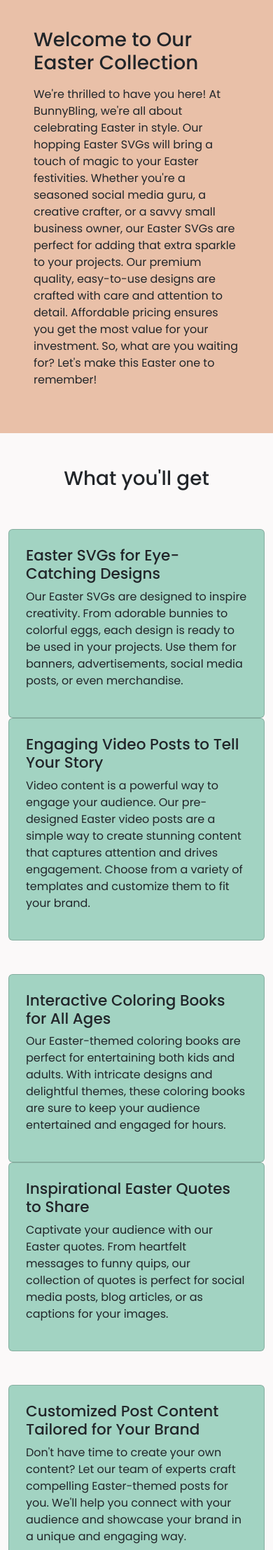
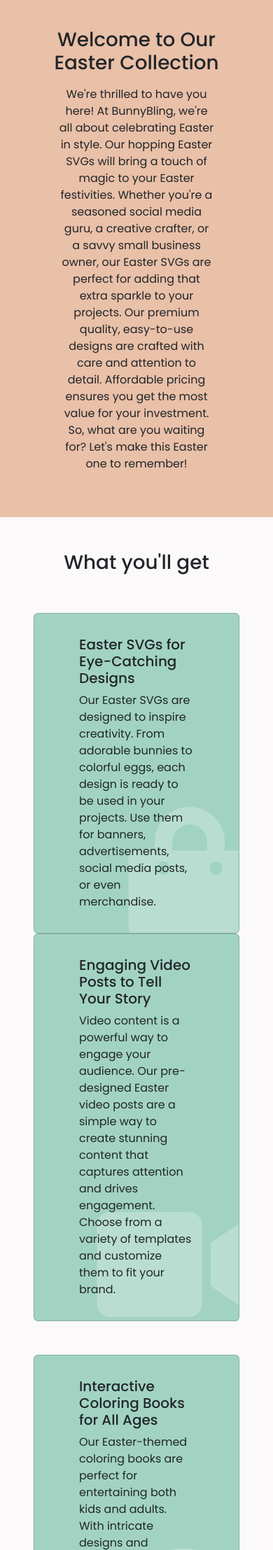
Before and after one commit to mdikavw/jv-easter-salespage, a PHP site: page / in a window 390 px wide. Shown: the part 1158-3373 px from the top of the page at 70% size. Run offline with PHP 8.4, Linux system fonts and the light colour scheme; some libraries are stand-ins or nearby versions.

Commit message:
[FEAT] Made SVG & Coloring Books Display Page [FEAT] Add Card's Icons

```diff
--- /dev/null
+++ b/includes/coloring-book-section.php
@@ -0,0 +1,35 @@
+<div class="container-fluid p-5 bg-info d-flex flex-column align-items-center">
+
+    <h3 class="mb-5">Coloring Book Bundle</h3>
+    <div class="row justify-content-center align-items-center mb-5 w-75">
+        <div class="col-md-6">
+            <p>
+                Easter isn't just about egg hunts and chocolate bunnies—it's also a time for creativity and relaxation.
+                Coloring isn't just for kids; it's a proven stress-reliever for adults too, and a perfect addition to
+                your yoga routine.
+
+                As a business owner, you can draw in more customers and enhance your revenue by offering these free
+                Easter coloring pages. And why not take it a step further? Create beautiful Easter coloring books for
+                sale.
+
+                With this bundle, you'll receive 10 delightful Easter-themed coloring pages in both .png and .PSD
+                formats (2500 x 3300 pixels). Use them as is or tweak them to your heart's content. Let the Easter
+                spirit and creativity flow!"
+            </p>
+        </div>
+        <div class="col-md-6 d-flex justify-content-center">
+            <img src="https://via.placeholder.com/300x400" alt="Placeholder Image" />
+        </div>
+    </div>
+    <div class="row justify-content-center">
+        <?php for ($i = 0; $i < 10; $i++) : ?>
+        <div class="col-md-2">
+            <img src="https://via.placeholder.com/300x400" class="img-fluid mb-4">
+        </div>
+        <?php if (($i + 1) % 5 === 0) : ?>
+    </div>
+    <div class="row justify-content-center">
+        <?php endif; ?>
+        <?php endfor; ?>
+    </div>
+</div>
--- a/includes/summary.php
+++ b/includes/summary.php
@@ -1,14 +1,16 @@
-<div class="container-fluid py-5 bg-light">
+<div class="container-fluid p-5 bg-light">
     <div class="d-flex flex-column justify-content-center align-items-center">
         <h1>What you'll get</h1>
     </div>
     <div class="row my-5">
         <div class="col-lg-6">
-            <div class="card bg-success mb-3 h-100 p-2">
-                <div class="card-body">
-                    <h4 class="card-title">
+            <div class="card px-5 bg-success mb-3 h-100 p-2 position-relative overflow-hidden">
+                <div class="card-body d-flex flex-column justify-content-center align-items-center">
+                    <i class="fas fa-shopping-bag fa-10x opacity-25 text-white position-absolute bottom-0 end-0"></i>
+                    <div class="z-1">
+                        <h5 class="card-title">
                             Easter SVGs for Eye-Catching Designs
-                    </h4>
+                        </h5>
                         <p class="card-text">
                             Our Easter SVGs are designed to inspire creativity. From
                             adorable bunnies to colorful eggs, each design is ready to be
@@ -18,12 +20,15 @@
                     </div>
                 </div>
             </div>
+        </div>
         <div class="col-lg-6">
-            <div class="card bg-success mb-3 h-100 p-2">
-                <div class="card-body">
-                    <h4 class="card-title">
+            <div class="card px-5 bg-success mb-3 h-100 p-2 position-relative overflow-hidden">
+                <div class="card-body d-flex flex-column justify-content-center align-items-center">
+                    <i class="fas fa-video fa-10x opacity-25 text-white position-absolute bottom-0 end-0"></i>
+                    <div class="z-1">
+                        <h5 class="card-title">
                             Engaging Video Posts to Tell Your Story
-                    </h4>
+                        </h5>
                         <p class="card-text">
                             Video content is a powerful way to engage your audience. Our
                             pre-designed Easter video posts are a simple way to create
@@ -35,33 +40,34 @@
                 </div>
             </div>
         </div>
+    </div>
 
     <div class="row my-5">
         <div class="col-lg-6">
-            <div class="card bg-success mb-3 h-100 p-2">
-                <div class="card-body">
-                    <h4 class="card-title">
-                        Interactive Coloring Books for All Ages
-                    </h4>
-                    <p class="card-text">
-                        Our Easter-themed coloring books are perfect for entertaining
-                        both kids and adults. With intricate designs and delightful
-                        themes, these coloring books are sure to keep your audience
-                        entertained and engaged for hours.
-                    </p>
+            <div class="card px-5 bg-success mb-3 h-100 p-2 position-relative overflow-hidden">
+                <div class="card-body d-flex flex-column justify-content-center align-items-center">
+                    <i class="fas fa-palette fa-10x opacity-25 text-white position-absolute bottom-0 end-0"></i>
+                    <div class="z-1">
+                        <h5 class="card-title">Interactive Coloring Books for All Ages</h5>
+                        <p class="card-text">Our Easter-themed coloring books are perfect for entertaining both kids and
+                            adults. With intricate designs and delightful themes, these coloring books are sure to keep
+                            your
+                            audience entertained and engaged for hours.</p>
+                    </div>
                 </div>
             </div>
         </div>
         <div class="col-lg-6">
-            <div class="card bg-success mb-3 h-100 p-2">
-                <div class="card-body">
-                    <h4 class="card-title">Inspirational Easter Quotes to Share</h4>
-                    <p class="card-text">
-                        Captivate your audience with our Easter quotes. From heartfelt
-                        messages to funny quips, our collection of quotes is perfect for
-                        social media posts, blog articles, or as captions for your
-                        images.
-                    </p>
+            <div class="card px-5 bg-success mb-3 h-100 p-2 position-relative overflow-hidden">
+                <div class="card-body d-flex flex-column justify-content-center align-items-center">
+                    <i class="fas fa-quote-right fa-10x opacity-25 text-white position-absolute bottom-0 end-0"></i>
+                    <div class="z-1">
+                        <h5 class="card-title">Inspirational Easter Quotes to Share</h5>
+                        <p class="card-text">Captivate your audience with our Easter quotes. From heartfelt messages to
+                            funny quips, our collection of quotes is perfect for social media posts, blog articles, or
+                            as
+                            captions for your images.</p>
+                    </div>
                 </div>
             </div>
         </div>
@@ -69,42 +75,33 @@
 
     <div class="row my-5">
         <div class="col-lg-6">
-            <div class="card bg-success mb-3 h-100 p-2">
-                <div class="card-body">
-                    <h4 class="card-title">
-                        Customized Post Content Tailored for Your Brand
-                    </h4>
-                    <p class="card-text">
-                        Don't have time to create your own content? Let our team of
-                        experts craft compelling Easter-themed posts for you. We'll help
-                        you connect with your audience and showcase your brand in a
-                        unique and engaging way.
-                    </p>
+            <div class="card px-5 bg-success mb-3 h-100 p-2 position-relative overflow-hidden">
+                <div class="card-body d-flex flex-column justify-content-center align-items-center">
+                    <i class="fas fa-heart fa-10x opacity-25 text-white position-absolute bottom-0 end-0"></i>
+                    <div class="z-1">
+                        <h5 class="card-title">Customized Post Content Tailored for Your Brand</h5>
+                        <p class="card-text">Don't have time to create your own content? Let our team of experts craft
+                            compelling Easter-themed posts for you. We'll help you connect with your audience and
+                            showcase
+                            your brand in a unique and engaging way.</p>
+                    </div>
                 </div>
             </div>
         </div>
         <div class="col-lg-6">
-            <div class="card bg-success mb-3 h-100 p-2">
-                <div class="card-body">
-                    <h4 class="card-title">Why Choose Us?</h4>
+            <div class="card px-5 bg-success mb-3 h-100 p-2">
+                <div class="card-body d-flex flex-column justify-content-center align-items-center">
+                    <h5 class="card-title">Why Choose Us?</h5>
                     <ul>
-                        <li class="card-text">
-                            Premium Quality: Our products are crafted with care and
-                            attention to detail.
-                        </li>
-                        <li class="card-text">
-                            Easy to Use: Our products are user-friendly, allowing you to
-                            create stunning content effortlessly.
-                        </li>
-                        <li class="card-text">
-                            Affordable Pricing: We offer competitive pricing so you can
-                            get the most value for your investment.
-                        </li>
+                        <li class="card-text">Premium Quality: Our products are crafted with care and attention to
+                            detail.</li>
+                        <li class="card-text">Easy to Use: Our products are user-friendly, allowing you to create
+                            stunning content effortlessly.</li>
+                        <li class="card-text">Affordable Pricing: We offer competitive pricing so you can get the most
+                            value for your investment.</li>
                     </ul>
                 </div>
             </div>
         </div>
     </div>
-
-
 </div>
--- /dev/null
+++ b/includes/svg-section.php
@@ -0,0 +1,34 @@
+<div class="container-fluid p-5 bg-primary d-flex flex-column align-items-center">
+    <h3 class="mb-5">25 Printable SVGs for your products</h3>
+
+    <div class="row justify-content-center align-items-center mb-5 px-5">
+        <div class="col-md-6 d-flex justify-content-center">
+            <img src="https://via.placeholder.com/300x400" alt="Placeholder Image" />
+        </div>
+        <div class="col-md-6">
+            <p>
+                We've simplified the process so you can effortlessly design t-shirts, mugs, notebooks, stickers, towels,
+                phone cases, and more. You have the flexibility to use these ready-made templates or, for advanced
+                customization, download the PSD files and make changes to your heart's content.
+
+                Never dipped your toes into product sales like this? Not a problem. We'll guide you through the process,
+                ensuring you can set up shop quickly without any initial investment or the need to keep physical product
+                inventory on hand.
+
+                Get ready to unleash your creativity and design an array of Easter-themed SVGs. These designs will make
+                your products stand out and elevate the holiday spirit in all your merchandise
+            </p>
+        </div>
+    </div>
+    <div class="row justify-content-center">
+        <?php for ($i = 0; $i < 10; $i++) : ?>
+        <div class="col-md-2">
+            <img src="https://via.placeholder.com/300x400" class="img-fluid mb-4">
+        </div>
+        <?php if (($i + 1) % 5 === 0) : ?>
+    </div>
+    <div class="row justify-content-center">
+        <?php endif; ?>
+        <?php endfor; ?>
+    </div>
+</div>
--- a/includes/welcome.php
+++ b/includes/welcome.php
@@ -1,7 +1,7 @@
 <div class="container-fluid p-5 bg-secondary">
-    <div class="d-flex flex-column justify-content-center align-items-center">
+    <div class="d-flex flex-column justify-content-center align-items-center text-center">
         <h1 class="mb-3">Welcome to Our Easter Collection</h1>
-        <p>
+        <p class="w-75">
             We're thrilled to have you here! At BunnyBling, we're all about
             celebrating Easter in style. Our hopping Easter SVGs will bring a
             touch of magic to your Easter festivities. Whether you're a seasoned
--- a/index.php
+++ b/index.php
@@ -7,7 +7,9 @@
     <link rel="stylesheet" href="style.css" />
     <link rel="stylesheet" href="node_modules/bootstrap/dist/css/bootstrap.css">
     <link rel="stylesheet" href="css/custom.css">
-    <link rel="stylesheet" href="https://cdnjs.cloudflare.com/ajax/libs/font-awesome/4.7.0/css/font-awesome.min.css">
+    <link rel="stylesheet" href="https://cdnjs.cloudflare.com/ajax/libs/font-awesome/5.15.4/css/all.min.css"
+        integrity="sha512-1ycn6IcaQQ40/MKBW2W4Rhis/DbILU74C1vSrLJxCq57o941Ym01SwNsOMqvEBFlcgUa6xLiPY/NS5R+E6ztJQ=="
+        crossorigin="anonymous" referrerpolicy="no-referrer"   />
     <title>Document</title>
 </head>
 
@@ -16,6 +18,8 @@
     <?php include './includes/cards.php' ?>
     <?php include './includes/welcome.php' ?>
     <?php include './includes/summary.php' ?>
+    <?php include './includes/svg-section.php' ?>
+    <?php include './includes/coloring-book-section.php' ?>
 </body>
 
 </html>
--- a/style.css
+++ b/style.css
@@ -6,11 +6,6 @@
 	box-sizing: border-box;
 	font-family: 'Poppins', sans-serif;
 }
-
-.headline {
-	background-color: var(--primary);
-}
-
 .headline-img {
 	background-image: url('asset/headline-img.png');
 	background-size: cover;
@@ -29,10 +24,6 @@
 	);
 }
 
-.cards {
-	background-color: var(--light);
+i {
+	transform: scale(1.25);
 }
-
-.welcome {
-	background-color: var(--secondary);
-}
```
Lines whose indentation alone changed are shown as unchanged.
